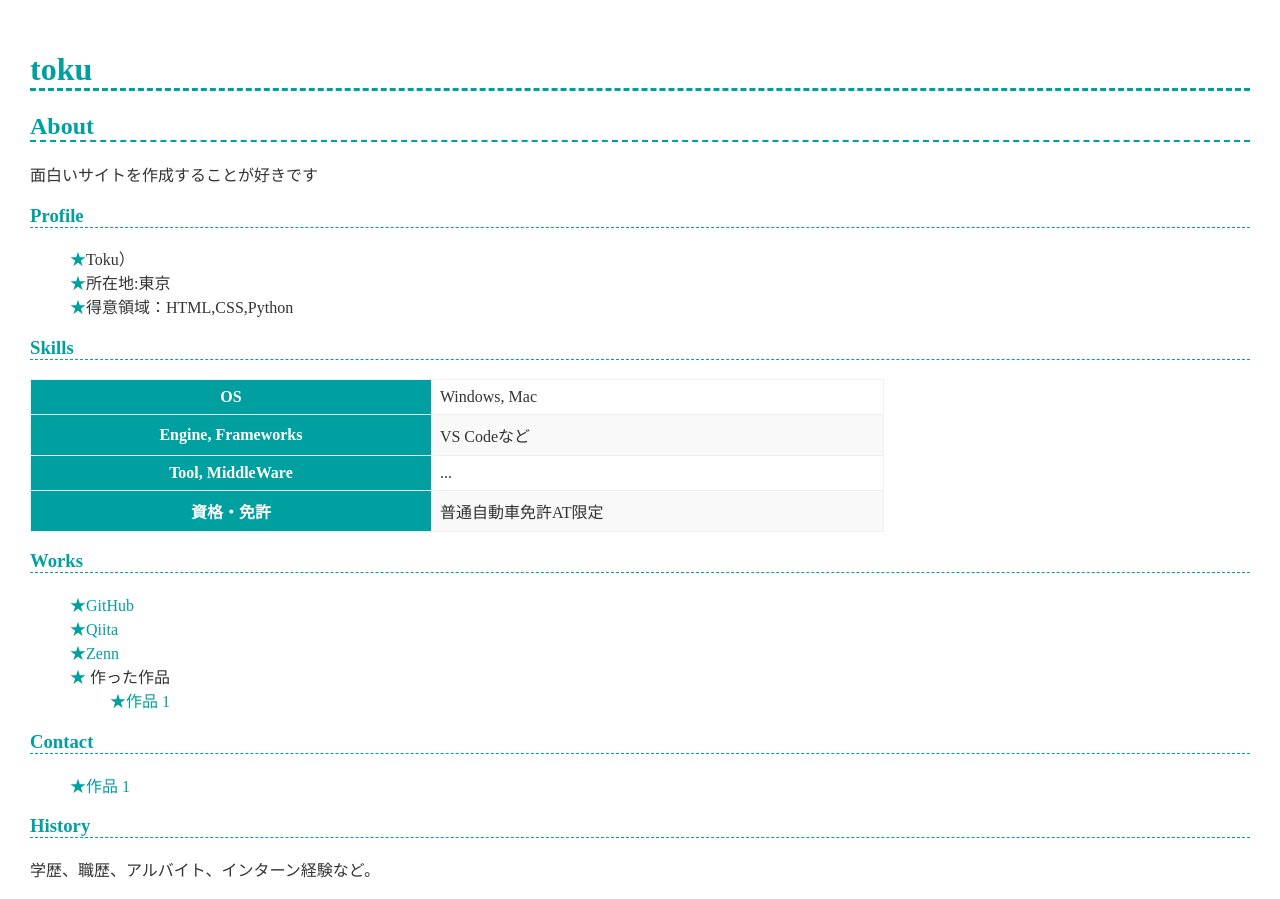
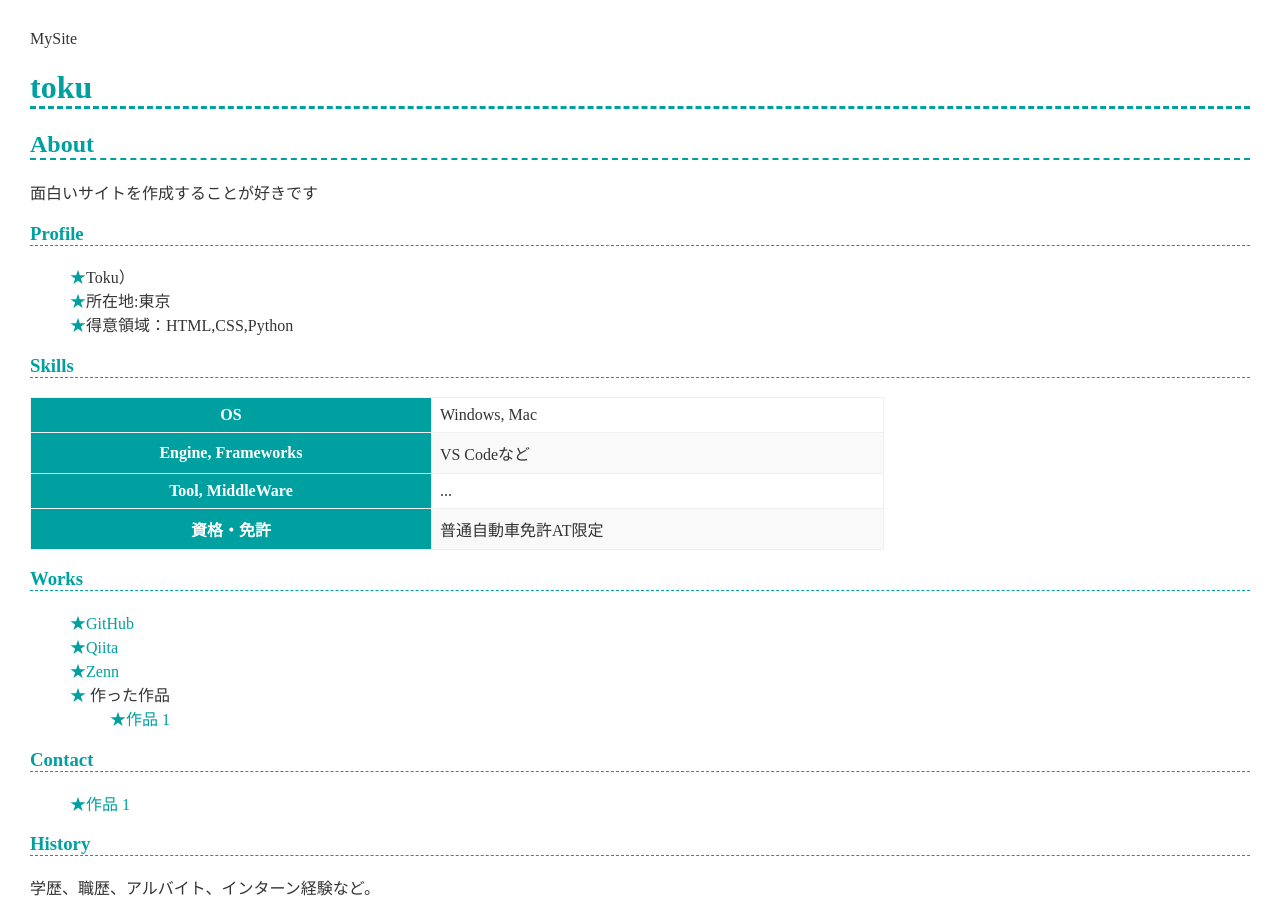
Before and after one commit to toku0716/tokuwebdev, a plain HTML site: page index.html in a window 1280 px wide. Drawn offline with Linux system fonts and the light colour scheme.

Commit message:
Update index.html

```diff
--- a/index.html
+++ b/index.html
@@ -5,6 +5,12 @@
     <meta name="viewport" content="width=device-width, initial-scale=1">
         <link href="style.css" rel="stylesheet">
     <title>tokuのポートフォリオ</title>
+  <header>
+  <div class="header-inner">
+    <div class="logo">MySite</div>
+  </div>
+</header>
+
 </head>
 <body>
     <h1>toku</h1>
```
